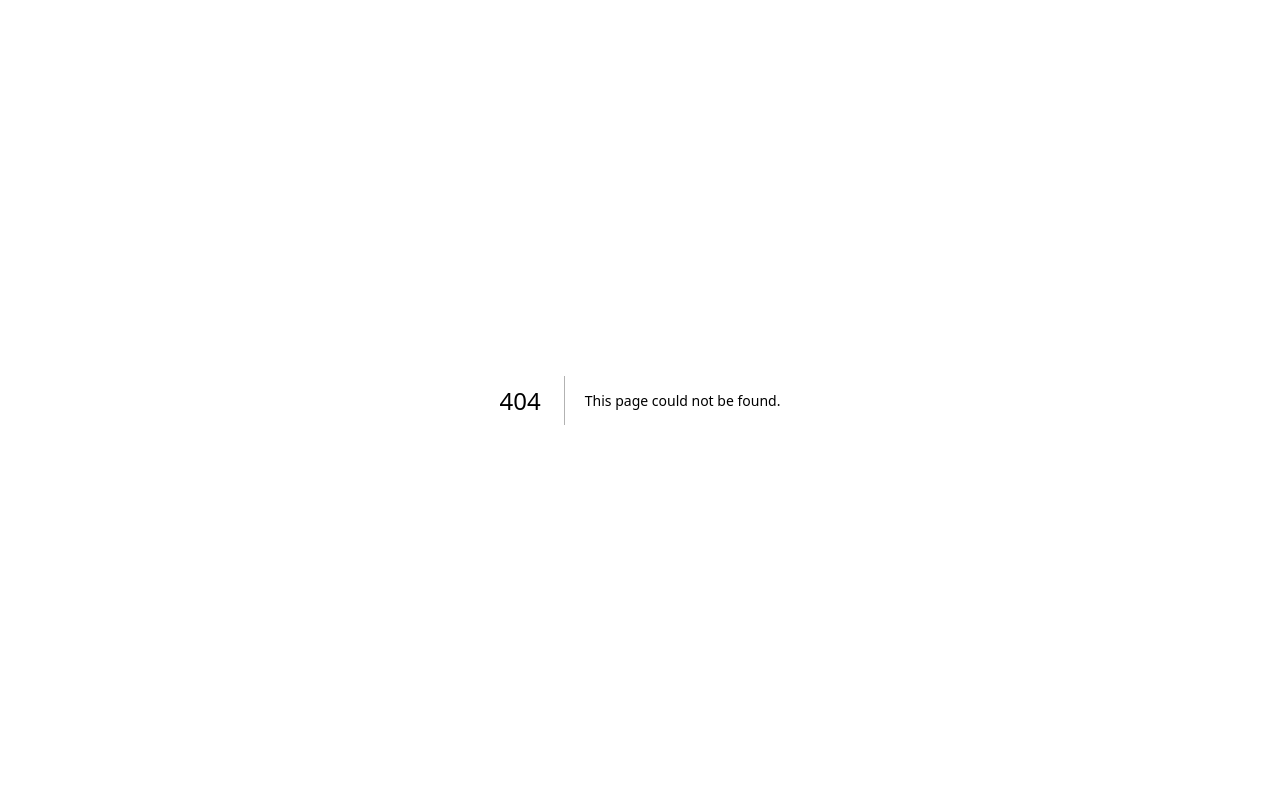
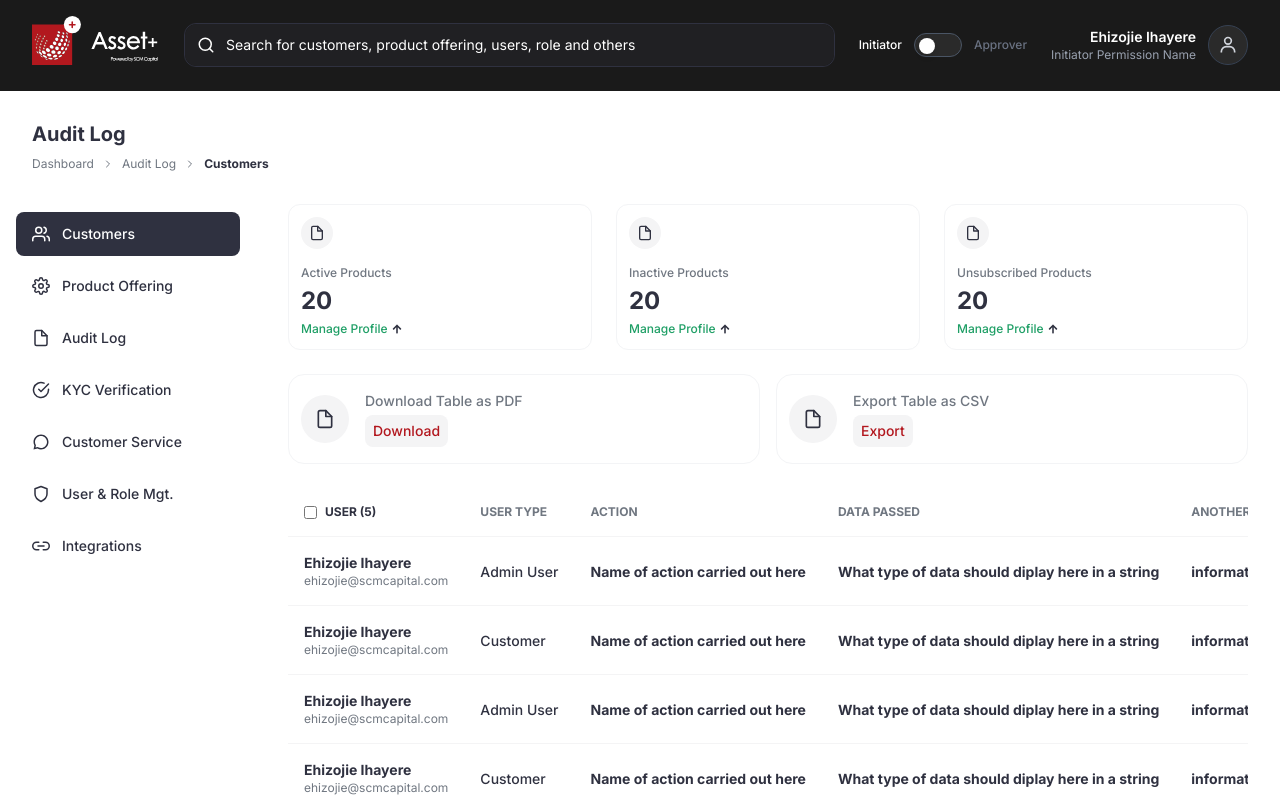
Before and after one commit to maildavc/scm-mobile-admin-portal, a Next.js app: page /dashboard/audit-log in a window 1280 px wide. Before the commit this address had no page. Shown: the top 800 px of the page. Built offline with nearby package versions, Linux system fonts and the light colour scheme.

Commit message:
feat: Implement initial dashboard modules for audit log, customer management, product offering, and user role management.

```diff
--- /dev/null
+++ b/src/app/dashboard/audit-log/columns.tsx
@@ -0,0 +1,70 @@
+import { AuditLogItem } from "@/constants/auditLog/auditLog";
+import { Column } from "@/components/Dashboard/Table";
+import React from "react";
+
+export const columns: Column<AuditLogItem>[] = [
+  {
+    header: (
+      <div className="flex items-center gap-2">
+        <input
+          type="checkbox"
+          className="rounded border-gray-300"
+          aria-label="Select all"
+        />
+        <span className="uppercase text-[#2F3140]">USER (5)</span>
+      </div>
+    ),
+    className: "w-[25%]",
+    render: (item) => (
+      <div className="flex items-center gap-2">
+        <div>
+          <p className="font-bold text-[#2F3140] text-sm">{item.user.name}</p>
+          <p className="text-[#707781] text-xs">{item.user.email}</p>
+        </div>
+      </div>
+    ),
+  },
+  {
+    header: "USER TYPE",
+    className: "w-[15%]",
+    render: (item) => (
+      <span className="text-sm text-[#2F3140] font-medium">
+        {item.userType}
+      </span>
+    ),
+  },
+  {
+    header: "ACTION",
+    className: "w-[20%]",
+    render: (item) => (
+      <span className="text-sm font-bold text-[#2F3140]">{item.action}</span>
+    ),
+  },
+  {
+    header: "DATA PASSED",
+    className: "w-[20%]",
+    render: (item) => (
+      <span className="text-sm font-bold text-[#2F3140]">
+        {item.dataPassed}
+      </span>
+    ),
+  },
+  {
+    header: "ANOTHER COLUMN",
+    className: "w-[10%]",
+    render: (item) => (
+      <span className="text-sm font-bold text-[#2F3140]">
+        {item.anotherColumn}
+      </span>
+    ),
+  },
+  {
+    header: "ANOTHER COLUMN",
+    className: "w-[10%]",
+    render: (item) => (
+      <span className="text-sm font-bold text-[#2F3140]">
+        {item.anotherColumn2}
+      </span>
+    ),
+  },
+];
--- /dev/null
+++ b/src/app/dashboard/audit-log/page.tsx
@@ -0,0 +1,85 @@
+"use client";
+
+import React from "react";
+import Sidebar, { SidebarProvider } from "@/components/Dashboard/Sidebar";
+import PageHeader from "@/components/Dashboard/PageHeader";
+import Table from "@/components/Dashboard/Table";
+import StatsCard from "@/components/Dashboard/StatsCard";
+import ActionButton from "@/components/Dashboard/ActionButton";
+import {
+  AUDIT_LOG_SIDEBAR_ITEMS,
+  PAGE_CONFIG,
+  getBreadcrumbs,
+  SUMMARY_CARDS,
+  MOCK_DATA,
+} from "@/constants/auditLog/auditLog";
+import { columns } from "./columns";
+
+const AuditLogPage = () => {
+  const [currentView, setCurrentView] = React.useState("Customers");
+
+  const sidebarItems = AUDIT_LOG_SIDEBAR_ITEMS.map((item) => ({
+    ...item,
+    isActive: item.label === currentView,
+  }));
+
+  const breadcrumbs = getBreadcrumbs(currentView);
+
+  return (
+    <SidebarProvider>
+      <div className="flex flex-col h-full">
+        <div className="w-full border-b border-gray-50 md:border-0 md:px-0">
+          <PageHeader title={PAGE_CONFIG.title} breadcrumbs={breadcrumbs} />
+        </div>
+        <div className="flex-1 flex h-full">
+          <Sidebar
+            menuItems={sidebarItems}
+            onItemClick={(label) => setCurrentView(label)}
+          />
+
+          <main className="flex-1 p-8 bg-white overflow-hidden pt-4 overflow-y-auto">
+            <div className="flex flex-col gap-6">
+              {/* Summary Cards */}
+              <div className="grid grid-cols-2 md:grid-cols-3 gap-6">
+                {SUMMARY_CARDS.map((card) => (
+                  <StatsCard
+                    key={card.label}
+                    label={card.label}
+                    value={card.value}
+                  />
+                ))}
+              </div>
+
+              {/* Action Cards */}
+              <div className="flex flex-col md:flex-row gap-4">
+                <ActionButton
+                  label="Download Table as PDF"
+                  actionText="Download"
+                  onClick={() => console.log("Download PDF")}
+                  fullWidth
+                />
+                <ActionButton
+                  label="Export Table as CSV"
+                  actionText="Export"
+                  onClick={() => console.log("Export CSV")}
+                  fullWidth
+                />
+              </div>
+
+              {/* Table */}
+              <div>
+                <Table
+                  data={MOCK_DATA}
+                  columns={columns}
+                  itemsPerPage={PAGE_CONFIG.itemsPerPage}
+                />
+              </div>
+            </div>
+          </main>
+        </div>
+      </div>
+    </SidebarProvider>
+  );
+};
+
+export default AuditLogPage;
--- a/src/app/dashboard/customer-management/page.tsx
+++ b/src/app/dashboard/customer-management/page.tsx
@@ -3,7 +3,7 @@
 import React, { useState } from "react";
 import Sidebar, { SidebarProvider } from "@/components/Dashboard/Sidebar";
 import PageHeader from "@/components/Dashboard/PageHeader";
-import StatsCard from "@/components/Dashboard/ProductOffering/StatsCard";
+import StatsCard from "@/components/Dashboard/StatsCard";
 import Table from "@/components/Dashboard/Table";
 import CreateCustomerForm from "@/components/Dashboard/CustomerManagement/CreateCustomerForm";
 import ViewCustomer from "@/components/Dashboard/CustomerManagement/ViewCustomer";
--- a/src/app/dashboard/product-offering/page.tsx
+++ b/src/app/dashboard/product-offering/page.tsx
@@ -3,7 +3,7 @@
 import React, { useState } from "react";
 import Sidebar, { SidebarProvider } from "@/components/Dashboard/Sidebar";
 import PageHeader from "@/components/Dashboard/PageHeader";
-import StatsCard from "@/components/Dashboard/ProductOffering/StatsCard";
+import StatsCard from "@/components/Dashboard/StatsCard";
 import Table from "@/components/Dashboard/Table";
 import CreateProductForm from "@/components/Dashboard/ProductOffering/CreateProductForm";
 import ViewProduct from "@/components/Dashboard/ProductOffering/ViewProduct";
@@ -14,8 +14,8 @@ import {
   STATS_CONFIG,
   PAGE_CONFIG,
   getBreadcrumbs,
-} from "@/constants/productOffering/productOffering"
-import ActionButton from "@/components/Dashboard/ActionButton";;
+} from "@/constants/productOffering/productOffering";
+import ActionButton from "@/components/Dashboard/ActionButton";
 import { createProductColumns } from "./columns";
 import { useRole } from "@/context/RoleContext";
 
--- a/src/app/dashboard/user-role-management/page.tsx
+++ b/src/app/dashboard/user-role-management/page.tsx
@@ -3,7 +3,7 @@
 import React, { useState } from "react";
 import Sidebar, { SidebarProvider } from "@/components/Dashboard/Sidebar";
 import PageHeader from "@/components/Dashboard/PageHeader";
-import StatsCard from "@/components/Dashboard/ProductOffering/StatsCard";
+import StatsCard from "@/components/Dashboard/StatsCard";
 import Table from "@/components/Dashboard/Table";
 import Tabs from "@/components/Dashboard/Tabs";
 import {
--- a/src/components/Dashboard/PageHeader.tsx
+++ b/src/components/Dashboard/PageHeader.tsx
@@ -9,6 +9,7 @@ interface PageHeaderProps {
     label: string;
     href?: string;
     onClick?: () => void;
+    active?: boolean;
   }[];
 }
 
--- /dev/null
+++ b/src/constants/auditLog/auditLog.ts
@@ -0,0 +1,109 @@
+import {
+  FiUsers,
+  FiSettings,
+  FiFile,
+  FiCheckCircle,
+  FiShield,
+  FiLink2,
+} from "react-icons/fi";
+import { RiChat3Line } from "react-icons/ri";
+import { SidebarMenuItem } from "@/components/Dashboard/Sidebar";
+
+export const AUDIT_LOG_SIDEBAR_ITEMS: SidebarMenuItem[] = [
+  {
+    icon: FiUsers,
+    label: "Customers",
+    href: "#",
+    isActive: true,
+  },
+  {
+    icon: FiSettings,
+    label: "Product Offering",
+    href: "#",
+    isActive: false,
+  },
+  {
+    icon: FiFile,
+    label: "Audit Log",
+    href: "#",
+    isActive: false,
+  },
+  {
+    icon: FiCheckCircle,
+    label: "KYC Verification",
+    href: "#",
+    isActive: false,
+  },
+  {
+    icon: RiChat3Line,
+    label: "Customer Service",
+    href: "#",
+    isActive: false,
+  },
+  {
+    icon: FiShield,
+    label: "User & Role Mgt.",
+    href: "#",
+    isActive: false,
+  },
+  {
+    icon: FiLink2,
+    label: "Integrations",
+    href: "#",
+    isActive: false,
+  },
+];
+
+export const PAGE_CONFIG = {
+  title: "Audit Log",
+  itemsPerPage: 10,
+};
+
+export const getBreadcrumbs = (currentView: string) => [
+  { label: "Dashboard", href: "/dashboard" },
+  { label: "Audit Log", href: "/dashboard/audit-log" },
+  { label: currentView, active: true },
+];
+
+export const SUMMARY_CARDS = [
+  {
+    label: "Active Products",
+    value: "20",
+  },
+  {
+    label: "Inactive Products",
+    value: "20",
+  },
+  {
+    label: "Unsubscribed Products",
+    value: "20",
+  },
+];
+
+export type AuditLogItem = {
+  id: string;
+  user: {
+    name: string;
+    email: string;
+  };
+  userType: "Admin User" | "Customer";
+  action: string;
+  dataPassed: string;
+  anotherColumn: string;
+  anotherColumn2: string;
+};
+
+export const MOCK_DATA: AuditLogItem[] = Array(10)
+  .fill(null)
+  .map((_, i) => ({
+    id: i.toString(),
+    user: {
+      name: "Ehizojie Ihayere",
+      email: "ehizojie@scmcapital.com",
+    },
+    userType: i % 2 === 0 ? "Admin User" : "Customer",
+    action: "Name of action carried out here",
+    dataPassed: "What type of data should diplay here in a string",
+    anotherColumn: "information written here",
+    anotherColumn2: "information written here",
+  }));
--- a/src/constants/dashboard.ts
+++ b/src/constants/dashboard.ts
@@ -35,6 +35,7 @@ export const DASHBOARD_CARDS = [
     title: "Audit Log",
     description:
       "Manage customer profiles, update KYC, view customer details and many more in this module",
+    path: "/dashboard/audit-log",
   },
   {
     icon: FiCheckCircle,
```
Also changed, not shown: src/components/Dashboard/StatsCard.tsx (renamed from src/components/Dashboard/ProductOffering/StatsCard.tsx).
